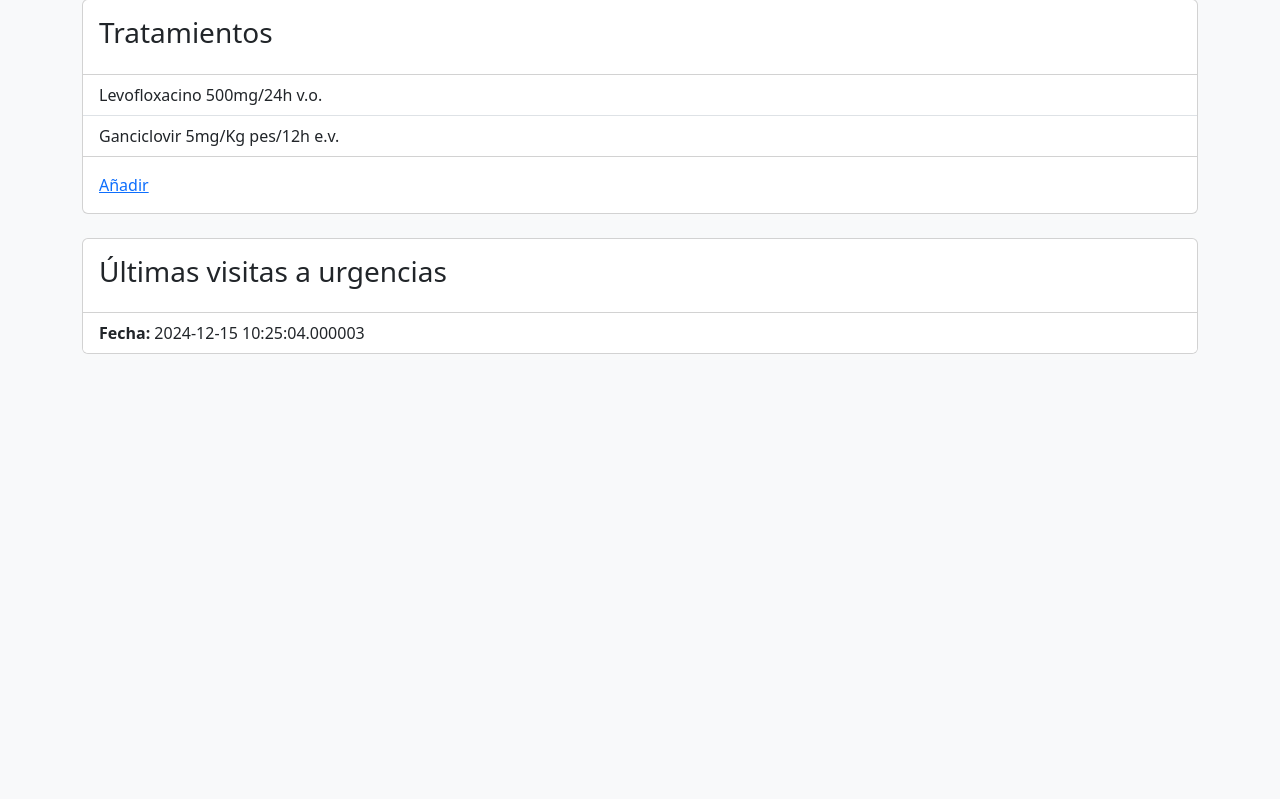
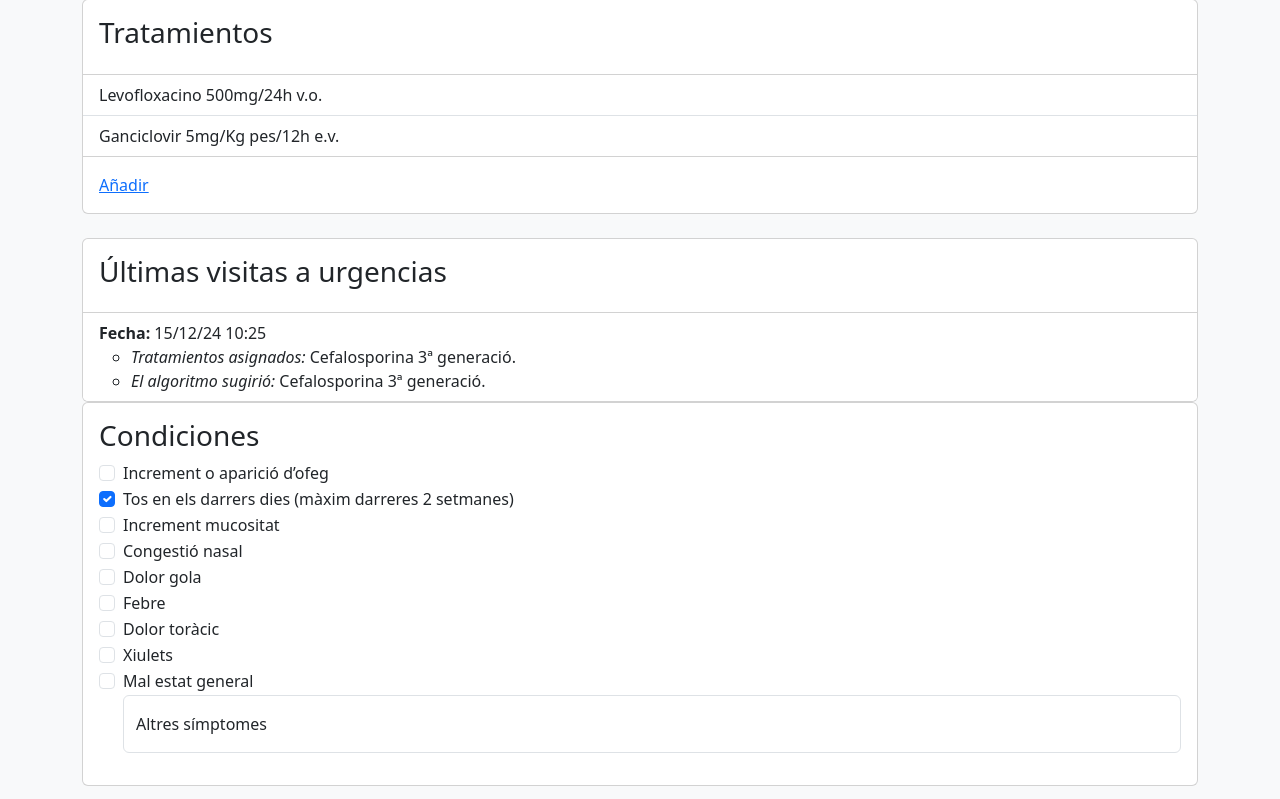
Before and after one commit to hsanzg/marato-2024, a FastAPI app: page /especialista/1 in a window 1280 px wide. Shown: the part 25-824 px from the top of the page. Run offline with FastAPI, Linux system fonts and the light colour scheme.

Commit message:
más cambios

```diff
--- a/Backend/patient.py
+++ b/Backend/patient.py
@@ -57,23 +57,26 @@ class Patient:
       )
     ]
     self.pruebas = []
-    self.AgudMPID = {
-            "Virus": False,
-            "CMV": False,
-            "Pneumocystis jirovecii": False,
-            "Insuficiència cardíaca esquerra": False,
-            "Tromboembolisme pulmonar (inclosa embòlia grassa)": False,
-            "Fàrmacs": False,
-            "Transfusió de sang": False,
-            "Inhalació aguda de tòxics pulmonars": False,
-            "Reflux gastroesofàgic (RGE)": False,
-            "Causes d’abdomen agut (pancreatitis, apendicitis, peritonitis, etc.)": False,
-            "Intervencions quirúrgiques en les setmanes prèvies": False,
-            "Procediments invasius (endoscòpia, radioteràpia) en les setmanes prèvies": False,
-            "Pneumotòrax": False,
-            "Contusió pulmonar": False,
-            "Exacerbació aguda (ExA) de la malaltia pulmonar intersticial de base (com en la FPI)": False
-        }
+    self.malalties = (
+      ["Infeccions", [
+          "Virus",
+          "Fongs",
+          "Bacteris",
+          "Oportunistes (CMV, Pneumocystis jirovecii, micobacteris tuberculoses i atípics)"
+      ],
+      "Insuficiència cardíaca esquerra",
+      "Tromboembolisme pulmonar (inclosa embòlia grassa)",
+      "Fàrmacs",
+      "Transfusió de sang",
+      "Inhalació aguda de tòxics pulmonars",
+      "Reflux gastroesofàgic (RGE)",
+      "Causes d’abdomen agut (pancreatitis, apendicitis, peritonitis, etc.)",
+      "Intervencions quirúrgiques en les setmanes prèvies",
+      "Procediments invasius (endoscòpia, radioteràpia) en les setmanes prèvies",
+      "Pneumotòrax",
+      "Contusió pulmonar",
+      "Exacerbació aguda (ExA) de la malaltia pulmonar intersticial de base (com en la FPI)"]
+    )
 
     def introducir_sintomas_graves(self, sintomas_graves: [str]):
         """
@@ -110,7 +113,7 @@ class Patient:
         ]
         for sintoma in sintomas_generales:
             if sintoma in sintomas_a_agregar and sintoma not in self.síntomas:
-                self.sintomas.append(sintoma)
+                self.síntomas.append(sintoma)
 
 
 pacientes = [
--- a/Backend/templates/especialista.html
+++ b/Backend/templates/especialista.html
@@ -22,12 +22,135 @@
   <ul class="list-group list-group-flush">
     {% for visita in pac.urgencias %}
       <li class="list-group-item flex">
-
-        <span><strong>Fecha:</strong> {{visita.fecha}}</span>
-        <span></span>
-        <span></span>
+        <span><strong>Fecha:</strong> {{visita.fecha.strftime('%d/%m/%y %H:%M') }}</span>
+        <ul>
+          <li><em>Tratamientos asignados:</em> {{visita.tratamientos_dados | join(', ')}}.</li>
+          <li><em>El algoritmo sugirió:</em> {{visita.tratamientos_algo | join(', ')}}.</li>
+        </ul>
       </li>
     {% endfor %}
   </ul>
 </div>
+
+<div class="card tarjeta">
+  <div class="card-body">
+    <div class="form-header">
+      <h3 class="card-title">Condiciones</h3>
+    </div>
+    <div class="form-check">
+      <input class="form-check-input" type="checkbox" name="increment_o_aparcio_ofeg" {% if pac.sintomas['increment_o_aparcio_ofeg'] %}checked{% endif %}>
+      <label class="form-check-label">
+        Increment o aparició d’ofeg
+      </label>
+    </div>
+    <div class="form-check">
+      <input class="form-check-input" type="checkbox" name="tos_en_els_darrers_dies" {% if pac.sintomas['tos_en_els_darrers_dies'] %}checked{% endif %}>
+      <label class="form-check-label">
+          Tos en els darrers dies (màxim darreres 2 setmanes)
+      </label>
+    </div>
+    <div class="form-check">
+      <input class="form-check-input" type="checkbox" name="increment_mucositat" {% if pac.sintomas['increment_mucositat'] %}checked{% endif %}>
+      <label class="form-check-label">
+          Increment mucositat
+      </label>
+    </div>
+    <div class="form-check">
+      <input class="form-check-input" type="checkbox" name="congestio_nasal" {% if pac.sintomas['congestio_nasal'] %}checked{% endif %}>
+      <label class="form-check-label">
+          Congestió nasal
+      </label>
+    </div>
+    <div class="form-check">
+      <input class="form-check-input" type="checkbox" name="dolor_gola" {% if pac.sintomas['dolor_gola'] %}checked{% endif %}>
+      <label class="form-check-label">
+          Dolor gola
+      </label>
+    </div>
+    <div class="form-check">
+      <input class="form-check-input" type="checkbox" name="febre" {% if pac.sintomas['febre'] %}checked{% endif %}>
+      <label class="form-check-label">
+          Febre
+      </label>
+    </div>
+    <div class="form-check">
+      <input class="form-check-input" type="checkbox" name="dolor_toracic" {% if pac.sintomas['dolor_toracic'] %}checked{% endif %}>
+      <label class="form-check-label">
+          Dolor toràcic
+      </label>
+    </div>
+    <div class="form-check">
+      <input class="form-check-input" type="checkbox" name="xiulets" {% if pac.sintomas['xiulets'] %}checked{% endif %}>
+      <label class="form-check-label">
+          Xiulets
+      </label>
+    </div>
+    <div class="form-check">
+      <input class="form-check-input" type="checkbox" name="mal_estat_general" {% if pac.sintomas['mal_estat_general'] %}checked{% endif %}>
+      <label class="form-check-label">
+          Mal estat general
+      </label>
+    </div>
+    <div class="form-check">
+      <div class="form-floating mb-3">
+        <input type="string" class="form-control" id="floatingInput" placeholder="name@example.com">
+        <label for="floatingInput">Altres símptomes</label>
+      </div>
+    </div>
+    {% if sin_todos %}
+
+    <hr class="my-4">
+    <div>
+      <p>¿Quines condicions té el pacient?</p>
+    <div class="form-check">
+      <input class="form-check-input" type="checkbox" name="mal_estat_general" {% if pac.sintomas['mal_estat_general'] %}checked{% endif %}>
+      <label class="form-check-label">
+          Desaturacio
+      </label>
+    </div>
+    <div class="form-check">
+      <input class="form-check-input" type="checkbox" name="mal_estat_general" {% if pac.sintomas['mal_estat_general'] %}checked{% endif %}>
+      <label class="form-check-label">
+          Increment respiracions
+      </label>
+    </div>
+    <div class="form-check">
+      <input class="form-check-input" type="checkbox" name="mal_estat_general" {% if pac.sintomas['mal_estat_general'] %}checked{% endif %}>
+      <label class="form-check-label">
+          Tiratge muscular per respirar
+      </label>
+    </div>
+    <div class="form-check">
+      <input class="form-check-input" type="checkbox" name="mal_estat_general" {% if pac.sintomas['mal_estat_general'] %}checked{% endif %}>
+      <label class="form-check-label">
+          Ofeg en repos
+      </label>
+    </div>
+    <div class="form-check">
+      <input class="form-check-input" type="checkbox" name="mal_estat_general" {% if pac.sintomas['mal_estat_general'] %}checked{% endif %}>
+      <label class="form-check-label">
+          Auscultacio de xiulets
+      </label>
+    </div>
+    <div class="form-check">
+      <input class="form-check-input" type="checkbox" name="mal_estat_general" {% if pac.sintomas['mal_estat_general'] %}checked{% endif %}>
+      <label class="form-check-label">
+          To blau distal
+      </label>
+    </div>
+    <div class="form-check">
+      <div class="form-floating mb-3">
+        <input type="string" class="form-control" id="floatingInput" placeholder="name@example.com">
+        <label for="floatingInput">Altres condicions</label>
+      </div>
+    </div>
+
+    {% endif %}
+  </div>
+</div>
+
+
+
+
+
 {% include 'footer.html' %}
```
Also changed, not shown: Backend/templates/form_sintomas.html (line endings or trailing spaces).
